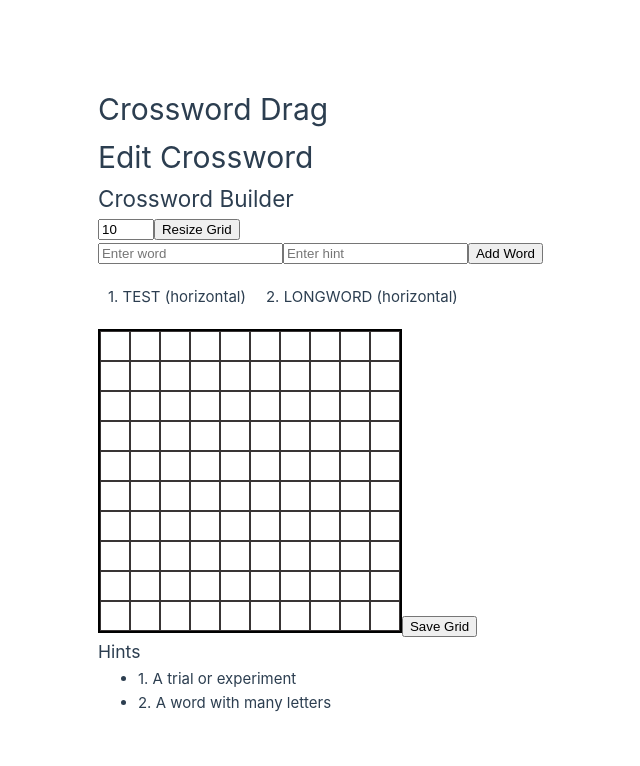
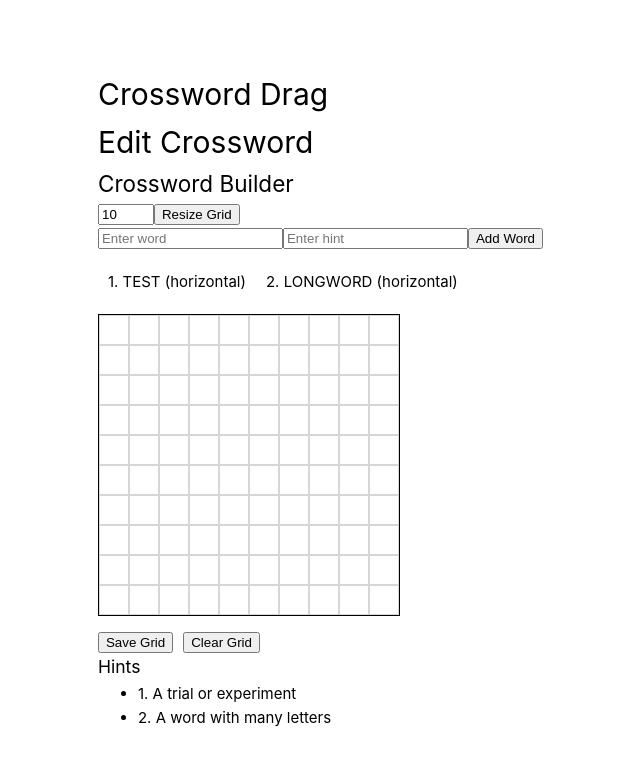
Before and after one commit to Eallekors/Vue3-CrosswordPuzzle, a Vue app in the folder crossword-drag/: page /edit in a window 1280 px wide. Shown: the top 766 px of the page, without its empty margins (97-737 px from the left). Built offline with nearby package versions, Linux system fonts and the light colour scheme; the HTML template or start-up script is replaced by a standard one.

Commit message:
Changed the style and updated the drag function to be based on the page size

```diff
--- a/crossword-drag/src/assets/base.css
+++ b/crossword-drag/src/assets/base.css
@@ -4,7 +4,7 @@
   --vt-c-white-soft: #f8f8f8;
   --vt-c-white-mute: #f2f2f2;
 
-  --vt-c-black: #848282;
+  --vt-c-black: #ffffff;
   --vt-c-black-soft: #222222;
   --vt-c-black-mute: #282828;
 
@@ -15,10 +15,7 @@
   --vt-c-divider-dark-1: rgba(84, 84, 84, 0.65);
   --vt-c-divider-dark-2: rgba(84, 84, 84, 0.48);
 
-  --vt-c-text-light-1: var(--vt-c-indigo);
-  --vt-c-text-light-2: rgba(60, 60, 60, 0.66);
-  --vt-c-text-dark-1: var(--vt-c-white);
-  --vt-c-text-dark-2: rgba(235, 235, 235, 0.64);
+
 }
 
 /* semantic color variables for this project */
--- a/crossword-drag/src/components/CrosswordFill.vue
+++ b/crossword-drag/src/components/CrosswordFill.vue
@@ -1,7 +1,7 @@
 <template>
   <div>
     <table>
-      <tbody>
+      <tbody class="grid">
         <tr v-for="(row, rowIndex) in grid" :key="rowIndex">
           <td v-for="(cell, colIndex) in row" :key="colIndex">
             <template v-if="cell !== ''">
@@ -82,16 +82,25 @@ onMounted(() => {
 </script>
 
 <style scoped>
+
+.grid {
+  display: inline-block;
+  border: 1px solid black;
+  margin-top: 10px;
+  font-weight: bold;
+}
 table {
   border-collapse: collapse;
 }
 
 td {
-  border: 1px solid black;
+  border: 0.5px solid black;
   width: 30px;
   height: 30px;
   text-align: center;
   vertical-align: middle;
+  font-weight: bold !important;
+  font-size: 20px;
 }
 
 .grid-input {
@@ -101,5 +110,7 @@ td {
   border: none;
   outline: none;
   text-transform: uppercase;
+  background-color: lightgray;
+  font-weight: bold !important;
 }
 </style>
--- a/crossword-drag/src/components/CrosswordGrid.vue
+++ b/crossword-drag/src/components/CrosswordGrid.vue
@@ -189,11 +189,11 @@ const placeWord = (row, col, word) => {
 
 const updateDragGridPosition = (event) => {
   if (currentAlignment.value === 'horizontal') {
-    dragGridPosition.value.x = event.clientX - 50;
-    dragGridPosition.value.y = event.clientY - 20;
+    dragGridPosition.value.x = event.pageX - 45;
+    dragGridPosition.value.y = event.pageY - 15;
   } else if (currentAlignment.value === 'vertical') {
-    dragGridPosition.value.x = event.clientX - 20;
-    dragGridPosition.value.y = event.clientY - 50;
+    dragGridPosition.value.x = event.pageX - 15;
+    dragGridPosition.value.y = event.pageY - 45;
   }
 };
 
@@ -203,6 +203,12 @@ const saveGridToLocalStorage = () => {
     words: words.value,
   };
   localStorage.setItem('crosswordGrid', JSON.stringify(crosswordData));
+};
+
+const clearGrid = () => {
+  grid.value = Array.from({ length: gridSize.value }, () => Array(gridSize.value).fill(''));
+  words.value = [];
+  nextWordNumber.value = 1;
 };
 
 </script>
@@ -259,7 +265,11 @@ const saveGridToLocalStorage = () => {
         </div>
       </div>
     </div>
-    <button @click="saveGridToLocalStorage">Save Grid</button>
+
+    <div class="button-container">
+      <button @click="saveGridToLocalStorage">Save Grid</button>
+      <button @click="clearGrid">Clear Grid</button>
+    </div>
 
     <div>
       <h3>Hints</h3>
@@ -275,7 +285,7 @@ const saveGridToLocalStorage = () => {
 <style scoped>
 .grid {
   display: inline-block;
-  border: 2px solid black;
+  border: 1px solid black;
   margin-top: 10px;
 }
 .row {
@@ -284,7 +294,7 @@ const saveGridToLocalStorage = () => {
 .cell {
   width: 30px;
   height: 30px;
-  border: 1px solid rgb(57, 53, 53);
+  border: 0.5px solid rgb(57, 53, 53, 0.2);
   text-align: center;
   font-size: 20px;
   font-weight: bold;
@@ -304,11 +314,16 @@ const saveGridToLocalStorage = () => {
   position: absolute;
   top: 0;
   left: 0;
-  pointer-events: none; /* Ensure it doesn't interfere with dragging */
-  opacity: 0.7; /* Make it semi-transparent */
+  pointer-events: none;
+  opacity: 0.7;
 }
 .drag-grid .cell {
-  background-color: transparent; /* Transparent background */
-  border: 1px dashed #000; /* Dashed border for visibility */
+  background-color: transparent;
+  border: 1px dashed #000;
+}
+.button-container {
+  margin-top: 10px;
+  display: flex;
+  gap: 10px;
 }
 </style>
```
